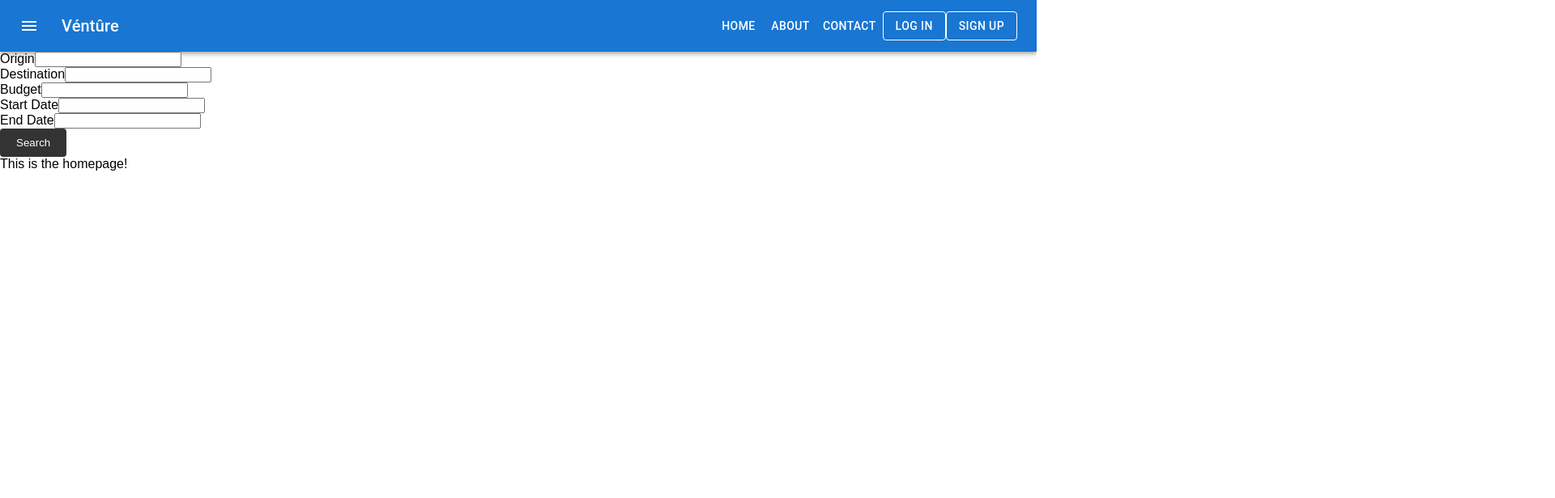
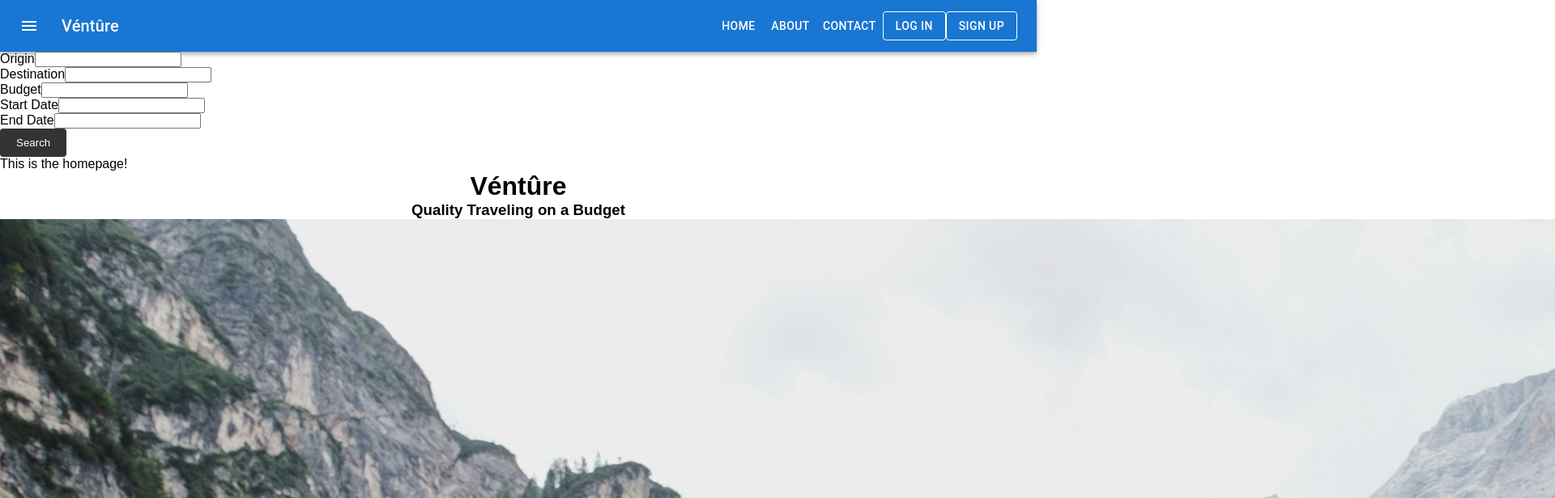
Before and after one commit to Codesmith-Reinforcement-Project/Travel-Doer, a React (Vite) app in the folder client/: page / in a window 1280 px wide. Shown: the top 616 px of the page at 81% size, 1920 px wide, since content can reach past the window. Built offline with nearby package versions, Linux system fonts and the light colour scheme.

Commit message:
completed implementation of sign up and login

```diff
--- a/client/src/pages/Home.jsx
+++ b/client/src/pages/Home.jsx
@@ -6,6 +6,15 @@ const homepage = () => {
     <div>
       <SearchBar/>
       This is the homepage!
+
+      <div className = 'homepage-container'>
+        <h1 className = 'home-div'> Véntûre
+        </h1>
+        <h3 className = 'home-div'>
+            Quality Traveling on a Budget
+        </h3>
+        <img className = 'homepage_img' src = '../assets/homepage.jpeg'></img>
+      </div>
     </div>
   );
 };
```
